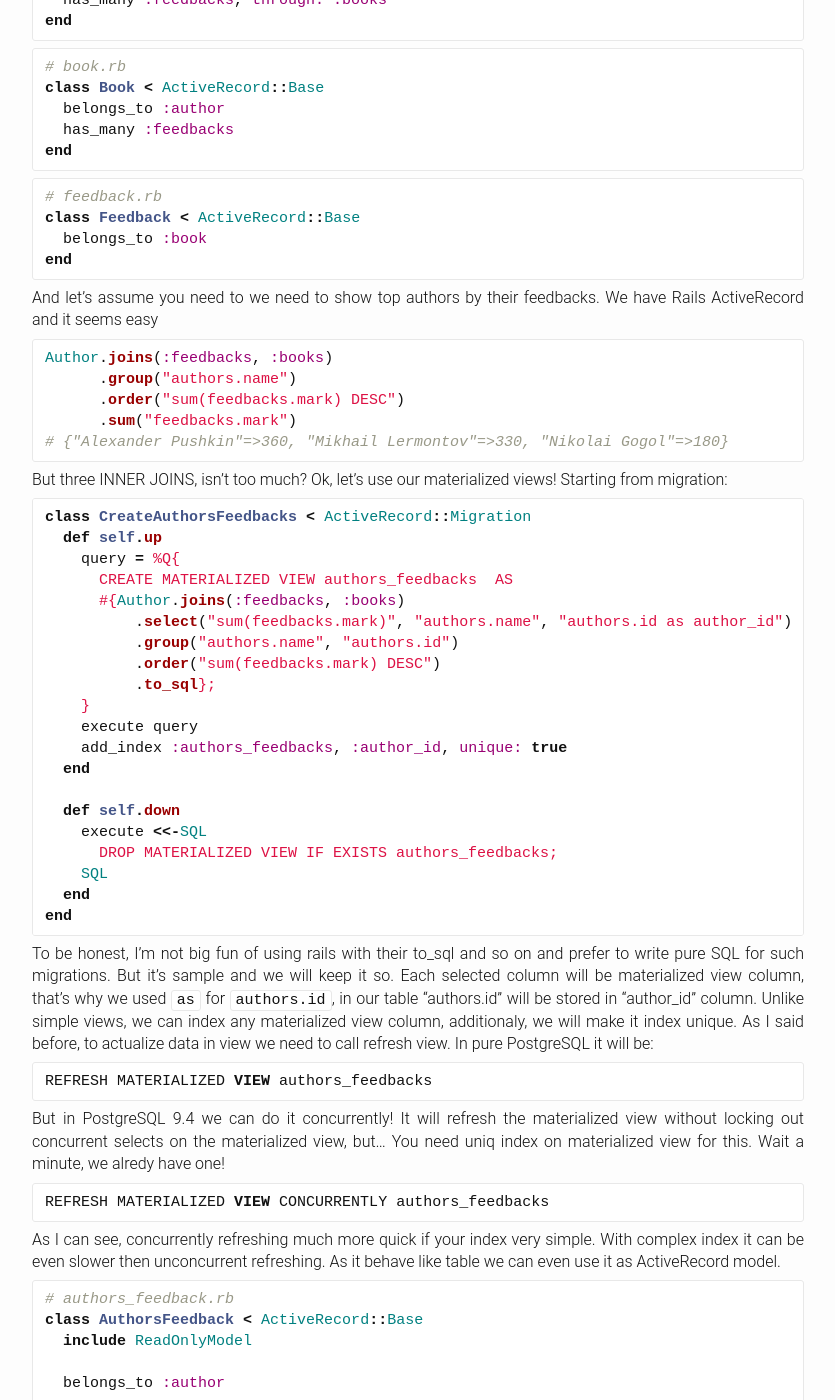
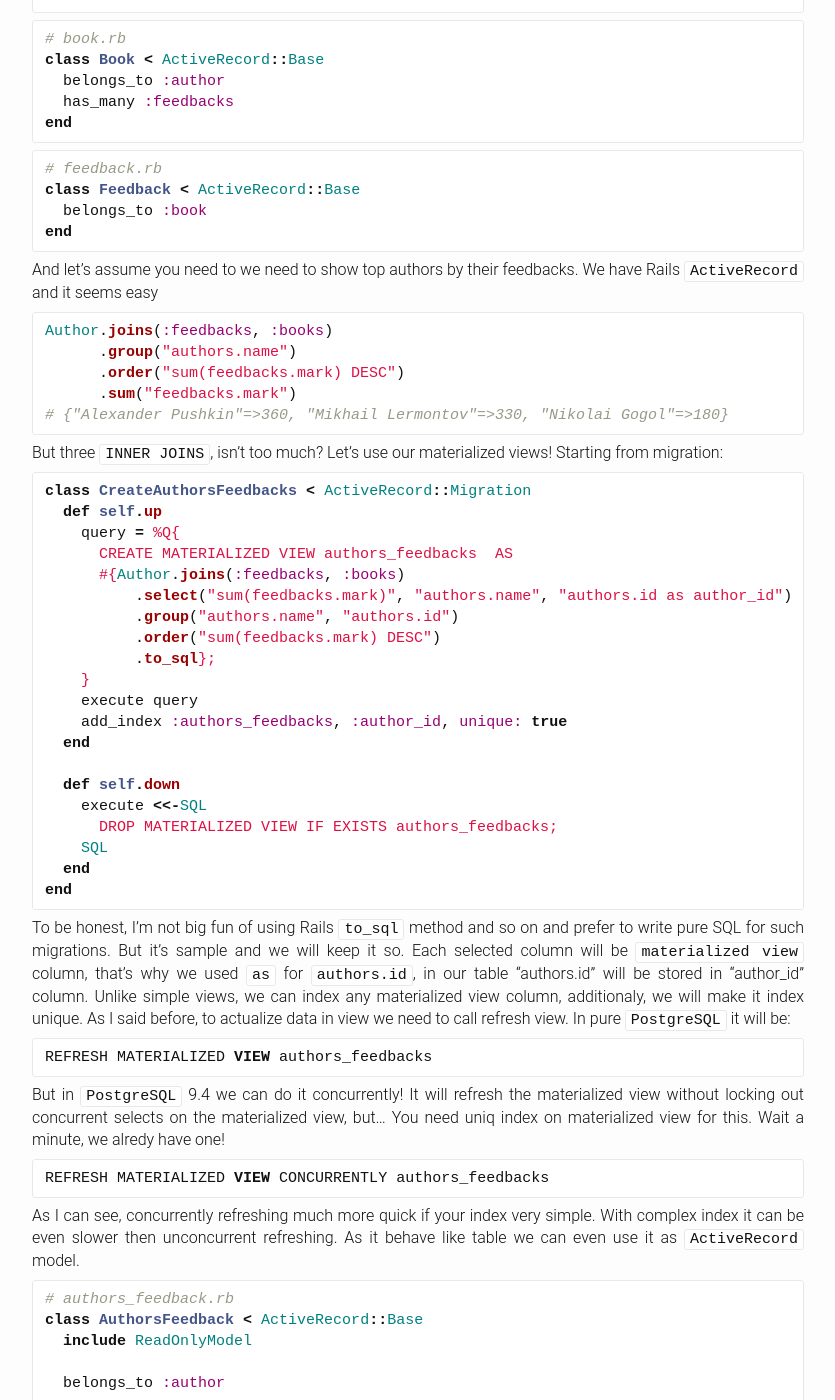
Before and after one commit to ignat-z/ignat-z.github.io, a Jekyll site: the page built from _posts/2015-06-19-materialized-views.markdown, in a window 1280 px wide and 1400 px high, scrolled down 436 px. Shown: the whole window, without its empty margins (222-1057 px from the left). Built offline with Jekyll 4.4.1, drawn with Linux system fonts in a browser that asks for light colours; some of the changed text lies outside the part shown.

Commit message:
update materialized view posts

```diff
--- a/_posts/2015-06-19-materialized-views.markdown
+++ b/_posts/2015-06-19-materialized-views.markdown
@@ -5,12 +5,10 @@ date:   2015-06-19 17:49:35
 categories: rails materialized views
 ---
 
-Materialized view is a object that contains the query's results. Unlike database table it doesn't support INSERT/UPDATE/DELETE opertaions. Since all this operations unsupported to update materialized view you need to call refresh view opertaion. In PostgreSQL materialized views support was introduced in version 9.3.
+Materialized view is a object that contains the query's results. Unlike database table it doesn't support `INSERT`/`UPDATE`/`DELETE` opertaions. Since all this operations unsupported to update materialized view you need to call refresh view opertaion. In PostgreSQL materialized views support was introduced in version 9.3.
 From [PostgreSQL documentation](<http://www.postgresql.org/docs/9.3/static/sql-creatematerializedview.html>) you can see how to create materialized view. So, you need query that you want to materialize and... that all.
 
-Ok, let's see, how we can use it in rails.
-
-Let's assume you have next structure: books, authors and feedbacks. Each author has many books, each book has many feedbacks
+Let's assume you have next structure: `books`, `authors` and `feedbacks`. Each `author` has many `books`, each `book` has many `feedbacks`
 
 {% highlight ruby %}
 # author.rb
@@ -35,7 +33,8 @@ class Feedback < ActiveRecord::Base
 end
 {% endhighlight %}
 
-And let's assume you need to we need to show top authors by their feedbacks. We have Rails ActiveRecord and it seems easy
+And let's assume you need to we need to show top authors by their feedbacks. We have Rails `ActiveRecord` and it seems easy
+
 {% highlight ruby %}
 Author.joins(:feedbacks, :books)
       .group("authors.name")
@@ -43,7 +42,9 @@ Author.joins(:feedbacks, :books)
       .sum("feedbacks.mark")
 # {"Alexander Pushkin"=>360, "Mikhail Lermontov"=>330, "Nikolai Gogol"=>180}
 {% endhighlight %}
-But three INNER JOINS, isn't too much? Ok, let's use our materialized views! Starting from migration:
+
+But three `INNER JOINS`, isn't too much? Let's use our materialized views! Starting from migration:
+
 {% highlight ruby %}
 class CreateAuthorsFeedbacks < ActiveRecord::Migration
   def self.up
@@ -66,16 +67,22 @@ class CreateAuthorsFeedbacks < ActiveRecord::Migration
   end
 end
 {% endhighlight %}
-To be honest, I'm not big fun of using rails with their to_sql and so on and prefer to write pure SQL for such migrations. But it's sample and we will keep it so.
-Each selected column will be materialized view column, that's why we used `as` for `authors.id`, in our table "authors.id" will be stored in "author_id" column. Unlike simple views, we can index any materialized view column, additionaly, we will make it index unique. As I said before, to actualize data in view we need to call refresh view. In pure PostgreSQL it will be:
+
+To be honest, I'm not big fun of using Rails `to_sql` method and so on and prefer to write pure SQL for such migrations. But it's sample and we will keep it so.
+Each selected column will be `materialized view` column, that's why we used `as` for `authors.id`, in our table "authors.id" will be stored in "author_id" column. Unlike simple views, we can index any materialized view column, additionaly, we will make it index unique. As I said before, to actualize data in view we need to call refresh view. In pure `PostgreSQL` it will be:
+
 {% highlight sql %}
 REFRESH MATERIALIZED VIEW authors_feedbacks
 {% endhighlight %}
-But in PostgreSQL 9.4 we can do it concurrently! It will refresh the materialized view without locking out concurrent selects on the materialized view, but... You need uniq index on materialized view for this. Wait a minute, we alredy have one!
+
+But in `PostgreSQL` 9.4 we can do it concurrently! It will refresh the materialized view without locking out concurrent selects on the materialized view, but... You need uniq index on materialized view for this. Wait a minute, we alredy have one!
+
 {% highlight sql %}
 REFRESH MATERIALIZED VIEW CONCURRENTLY authors_feedbacks
 {% endhighlight %}
-As I can see, concurrently refreshing much more quick if your index very simple. With complex index it can be even slower then unconcurrent refreshing. As it behave like table we can even use it as ActiveRecord model.
+
+As I can see, concurrently refreshing much more quick if your index very simple. With complex index it can be even slower then unconcurrent refreshing. As it behave like table we can even use it as `ActiveRecord` model.
+
 {% highlight ruby %}
 # authors_feedback.rb
 class AuthorsFeedback < ActiveRecord::Base
@@ -97,7 +104,9 @@ class AuthorsFeedback < ActiveRecord::Base
   end
 end
 {% endhighlight %}
+
 As I said before, materialized view doesn't support any editing operations, for this we will use concern `ReadOnlyModel`
+
 {% highlight ruby %}
 module ReadOnlyModel
   extend ActiveSupport::Concern
@@ -121,7 +130,9 @@ module ReadOnlyModel
   end
 end
 {% endhighlight %}
+
 And we need to add association for authors
+
 {% highlight ruby %}
 class Author < ActiveRecord::Base
   has_many :books
@@ -129,7 +140,9 @@ class Author < ActiveRecord::Base
   has_one  :authors_feedback
 end
 {% endhighlight %}
+
 And that's all, just use it.
+
 {% highlight ruby %}
 Author.last.authors_feedback
 # => #<AuthorsFeedback sum: 180, name: "Nikolai Gogol", author_id: 3>
```
